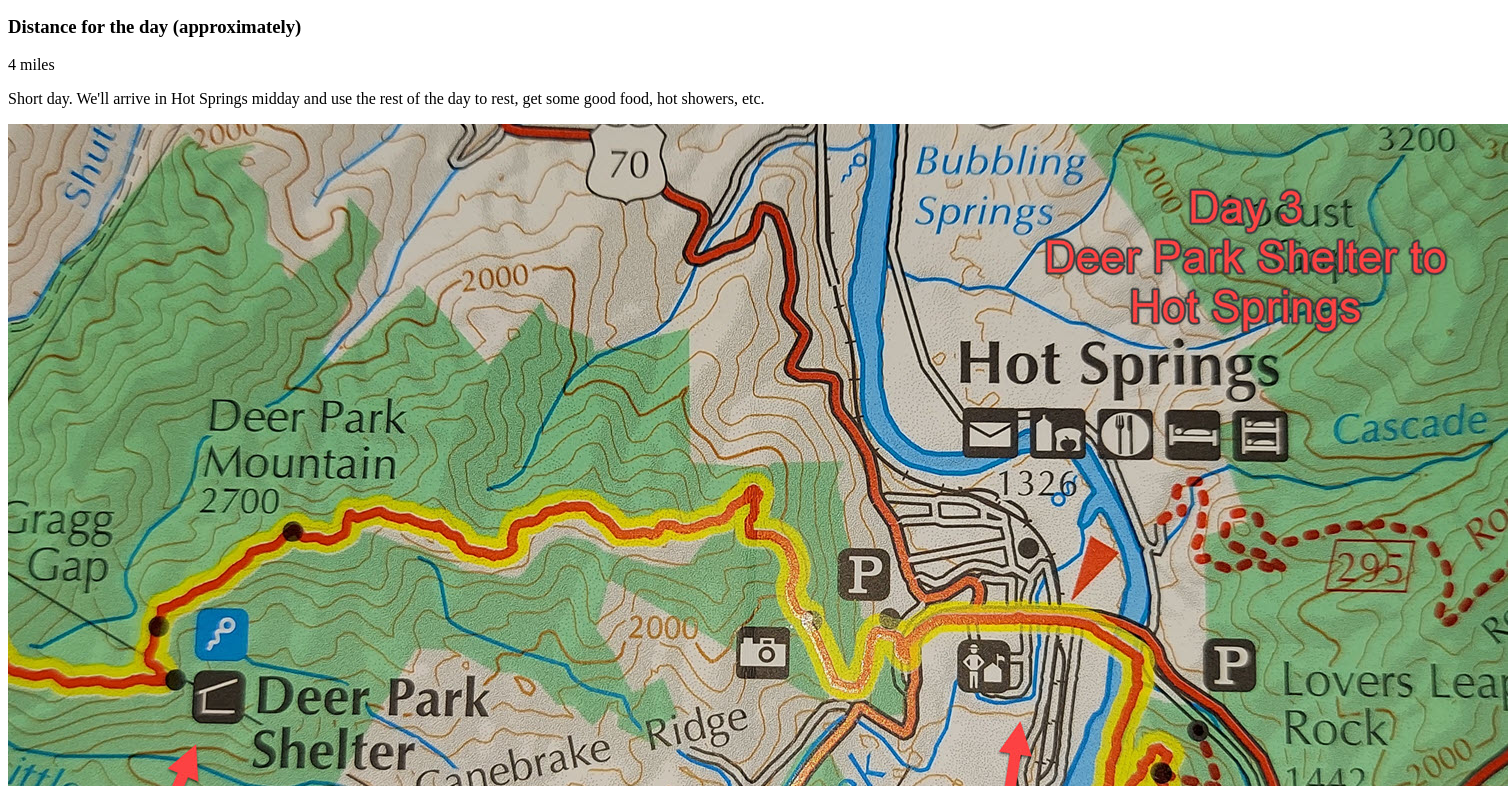
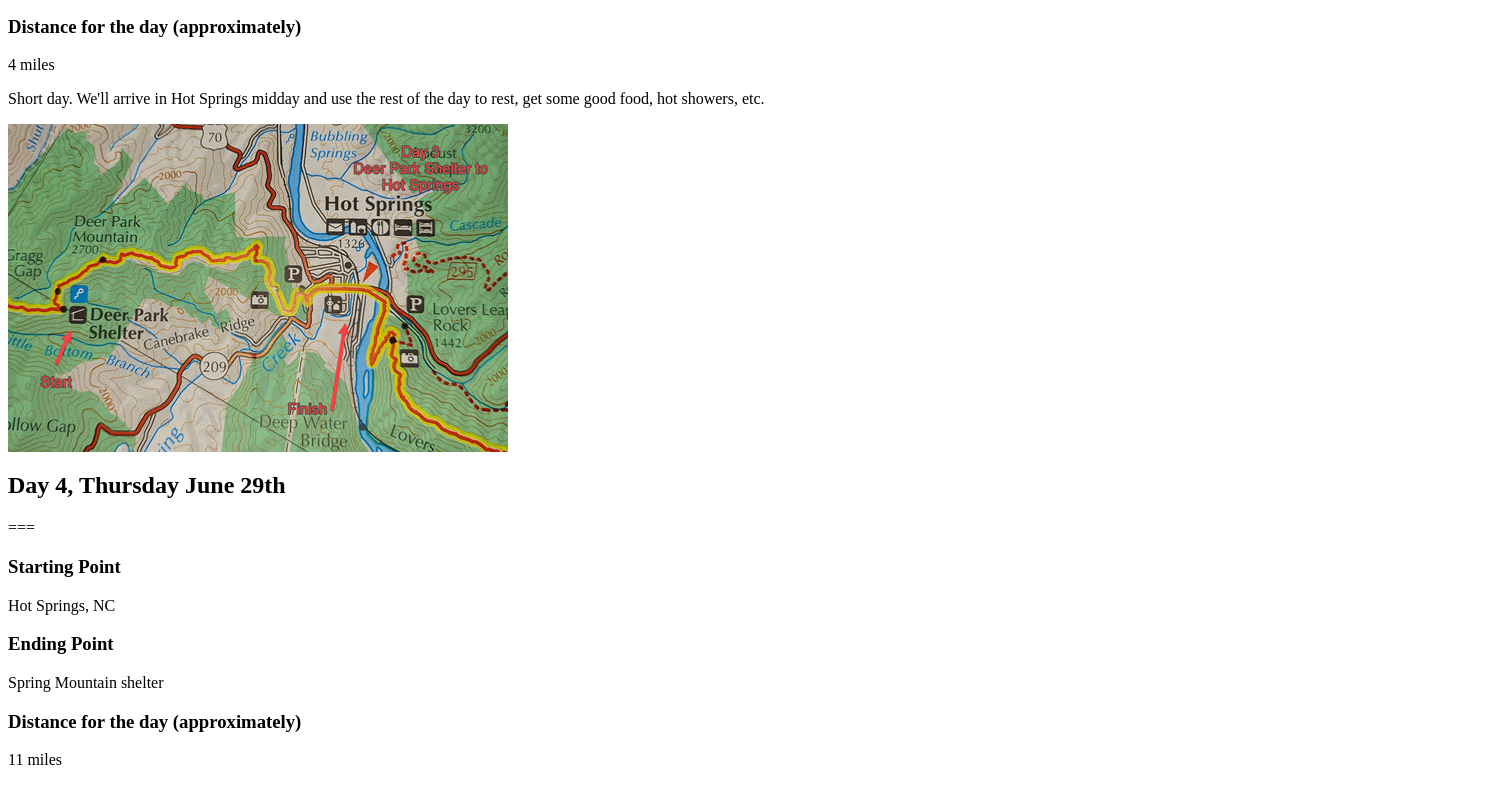
Before and after one commit to BWBoyd/AT_trip, a website: page src/itinerary.html in a window 1280 px wide. Shown: the part 1120-1906 px from the top of the page, 1508 px wide, since content can reach past the window. Drawn offline with Linux system fonts and the light colour scheme.

Commit message:
changed image

```diff
--- a/src/itinerary.html
+++ b/src/itinerary.html
@@ -37,7 +37,7 @@
     <p>4 miles</p>
     <p>Short day. We'll arrive in Hot Springs midday and use the rest of the day to rest, get some good food, hot showers, etc.</p>
 
-    <img title="Day 3 Route" alt="Day 3" src="/images/day3_2lowerres.jpg">
+    <img title="Day 3 Route" alt="Day 3" src="/images/day3_3lowres.jpg">
 
     <h2>Day 4, Thursday June 29th</h2>
     <p>===</p>
```
Also changed, not shown: src/images/day3_2lowerres.jpg (deleted), src/images/day3_3lowres.jpg (added).
